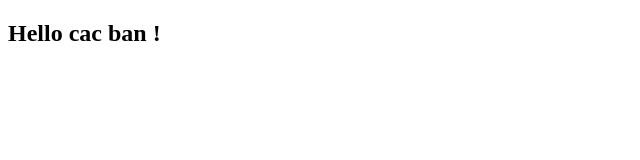
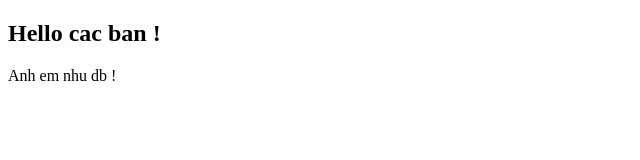
Before and after one commit to dongnv311/test_github, a plain HTML site: page index.html in a window 1280 px wide. Shown: the whole page, without its empty margins (0-640 px from the left). Drawn offline with Linux system fonts and the light colour scheme.

Commit message:
UPDATE buoi 2

```diff
--- a/index.html
+++ b/index.html
@@ -7,5 +7,6 @@
 </head>
 <body>
     <h2>Hello cac ban !</h2>
+    <p>Anh em nhu db !</p>
 </body>
 </html>
```
